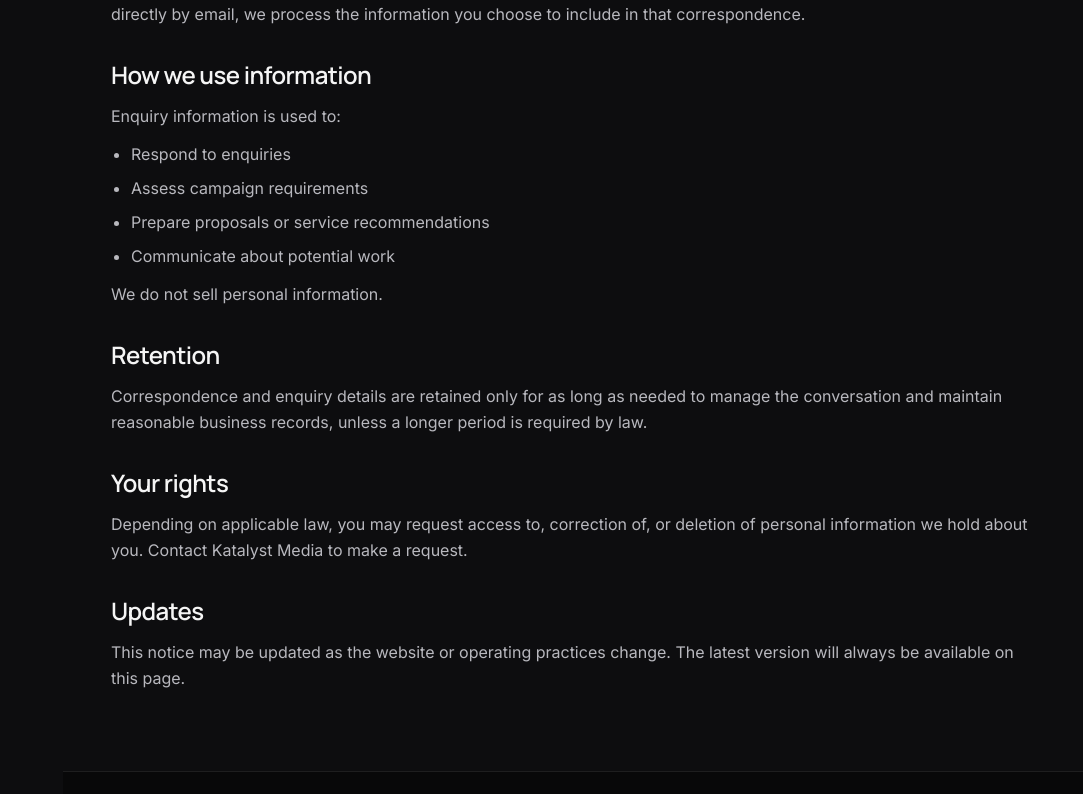
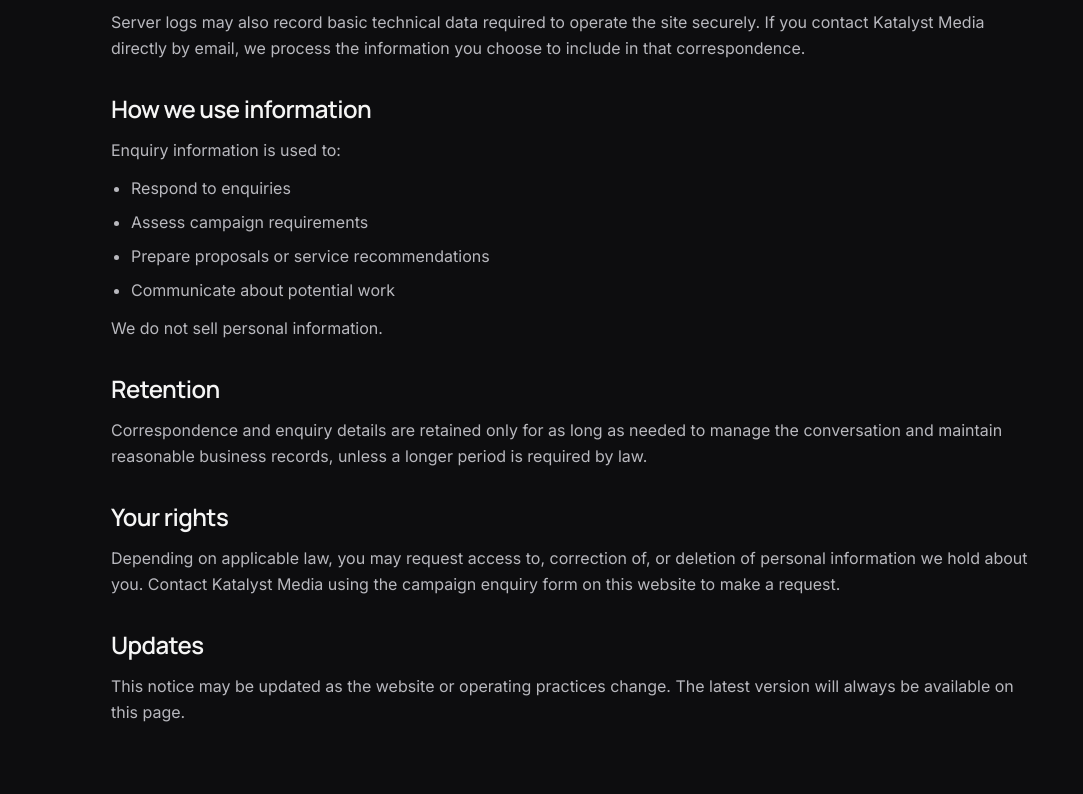
Before and after one commit to vromeofficial-hub/katalyst-media, a Next.js app: page /privacy in a window 1280 px wide. Shown: the part 891-1685 px from the top of the page, without its empty margins (197-1280 px from the left). Built offline with nearby package versions, Linux system fonts and the light colour scheme; no server answers.

Commit message:
Fix contact CTAs and tighten form and privacy wording.
Use /#contact for campaign links off-home, restore native form validation, and align privacy copy with the enquiry fields.

```diff
--- a/src/app/privacy/page.tsx
+++ b/src/app/privacy/page.tsx
@@ -52,6 +52,7 @@ export default function PrivacyPage() {
               <li>Name or artist name</li>
               <li>Email address</li>
               <li>Release links</li>
+              <li>Release type</li>
               <li>Release dates</li>
               <li>Campaign budgets</li>
               <li>Service requirements</li>
@@ -95,8 +96,22 @@ export default function PrivacyPage() {
             <h2 className="font-display text-2xl font-semibold text-off-white">Your rights</h2>
             <p className="mt-3 leading-relaxed">
               Depending on applicable law, you may request access to, correction of, or
-              deletion of personal information we hold about you. Contact {company.name} to
-              make a request.
+              deletion of personal information we hold about you. Contact {company.name}
+              {hasPublicEmail() ? (
+                <>
+                  {" "}
+                  at{" "}
+                  <a
+                    href={`mailto:${company.email}`}
+                    className="text-off-white underline underline-offset-4"
+                  >
+                    {company.email}
+                  </a>
+                </>
+              ) : (
+                <> using the campaign enquiry form on this website</>
+              )}{" "}
+              to make a request.
             </p>
           </div>
 
--- a/src/components/home/ContactSection.tsx
+++ b/src/components/home/ContactSection.tsx
@@ -106,7 +106,6 @@ export function ContactSection() {
             <form
               onSubmit={onSubmit}
               className="rounded-[20px] border border-border-dark bg-carbon p-5 md:p-7"
-              noValidate
             >
               <div className="grid gap-5 sm:grid-cols-2">
                 <div className="sm:col-span-1">
--- a/src/components/home/OverviewSection.tsx
+++ b/src/components/home/OverviewSection.tsx
@@ -61,7 +61,7 @@ export function OverviewSection() {
             animate={{ opacity: 1, y: 0 }}
             transition={{ duration: 0.45, delay: 0.22 }}
           >
-            <PrimaryButton href="#contact">Start a Campaign</PrimaryButton>
+            <PrimaryButton href="/#contact">Start a Campaign</PrimaryButton>
             <SecondaryButton href="#services">Explore Our Services</SecondaryButton>
           </motion.div>
         </div>
--- a/src/components/layout/MobileHeader.tsx
+++ b/src/components/layout/MobileHeader.tsx
@@ -146,7 +146,7 @@ export function MobileHeader() {
 
             <div className="mt-6 space-y-4 border-t border-border-dark pt-6">
               <PrimaryButton
-                href={`#${primaryCta.id}`}
+                href={primaryCta.href}
                 className="w-full"
                 onClick={() => setOpen(false)}
               >
--- a/src/components/layout/Sidebar.tsx
+++ b/src/components/layout/Sidebar.tsx
@@ -60,7 +60,7 @@ export function Sidebar() {
         </nav>
 
         <div className="mt-8">
-          <PrimaryButton href={`#${primaryCta.id}`} className="w-full" showArrow>
+          <PrimaryButton href={primaryCta.href} className="w-full" showArrow>
             {primaryCta.label}
           </PrimaryButton>
         </div>
@@ -76,7 +76,7 @@ export function Sidebar() {
             </a>
           ) : (
             <a
-              href="#contact"
+              href="/#contact"
               className="mt-2 block text-sm text-soft-grey underline-offset-4 transition-colors hover:text-acid-lime hover:underline"
             >
               Start a campaign enquiry
--- a/src/components/ui/PrimaryButton.tsx
+++ b/src/components/ui/PrimaryButton.tsx
@@ -32,7 +32,10 @@ const primaryClasses =
 
 export function PrimaryButton(props: PrimaryButtonProps) {
   const { children, className, showArrow = true } = props;
-  const isHash = "href" in props && !!props.href?.startsWith("#");
+  const isHash =
+    "href" in props &&
+    !!props.href &&
+    (props.href.startsWith("#") || props.href.startsWith("/#"));
   const Arrow = isHash ? ArrowDownRight : ArrowUpRight;
 
   const content = (
--- a/src/content/company.ts
+++ b/src/content/company.ts
@@ -20,7 +20,7 @@ export const company = {
 } as const;
 
 export function getMailtoHref() {
-  if (!company.email) return "#contact";
+  if (!company.email) return "/#contact";
   return `mailto:${company.email}`;
 }
 
```
